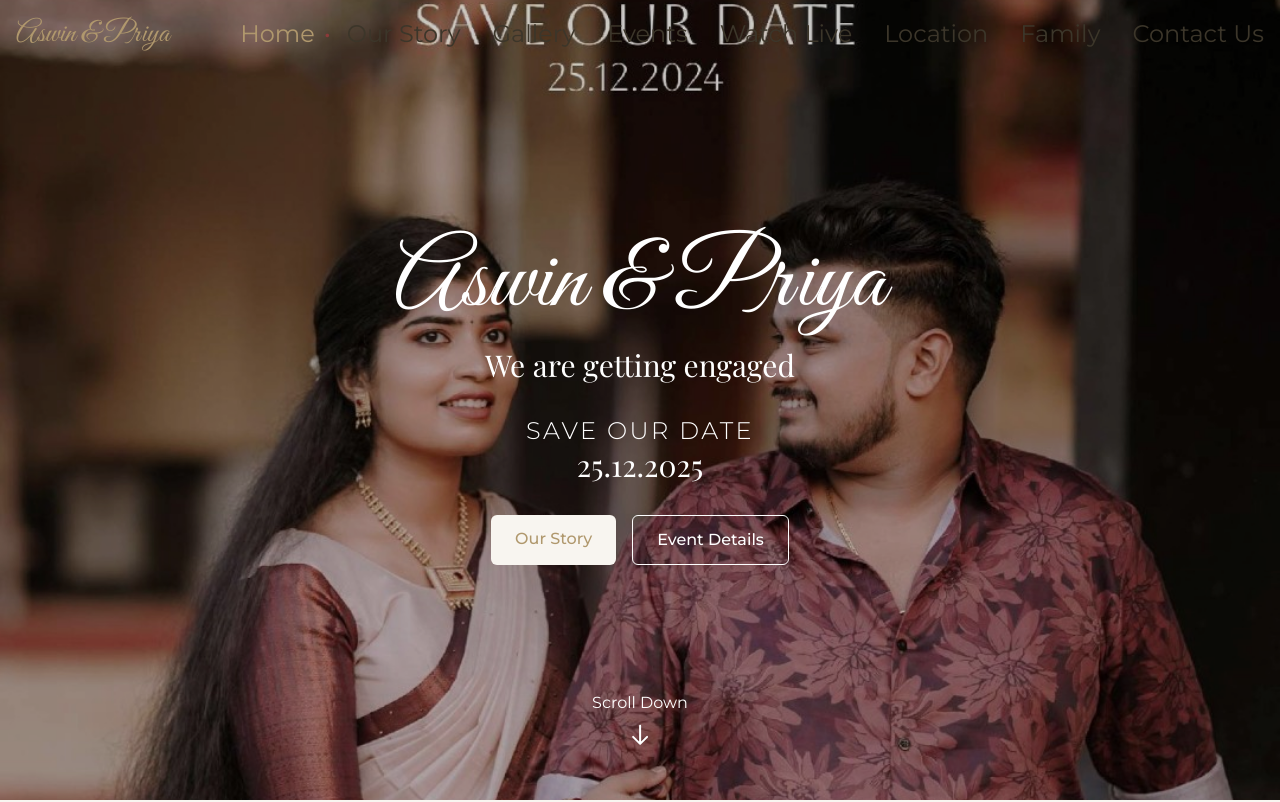
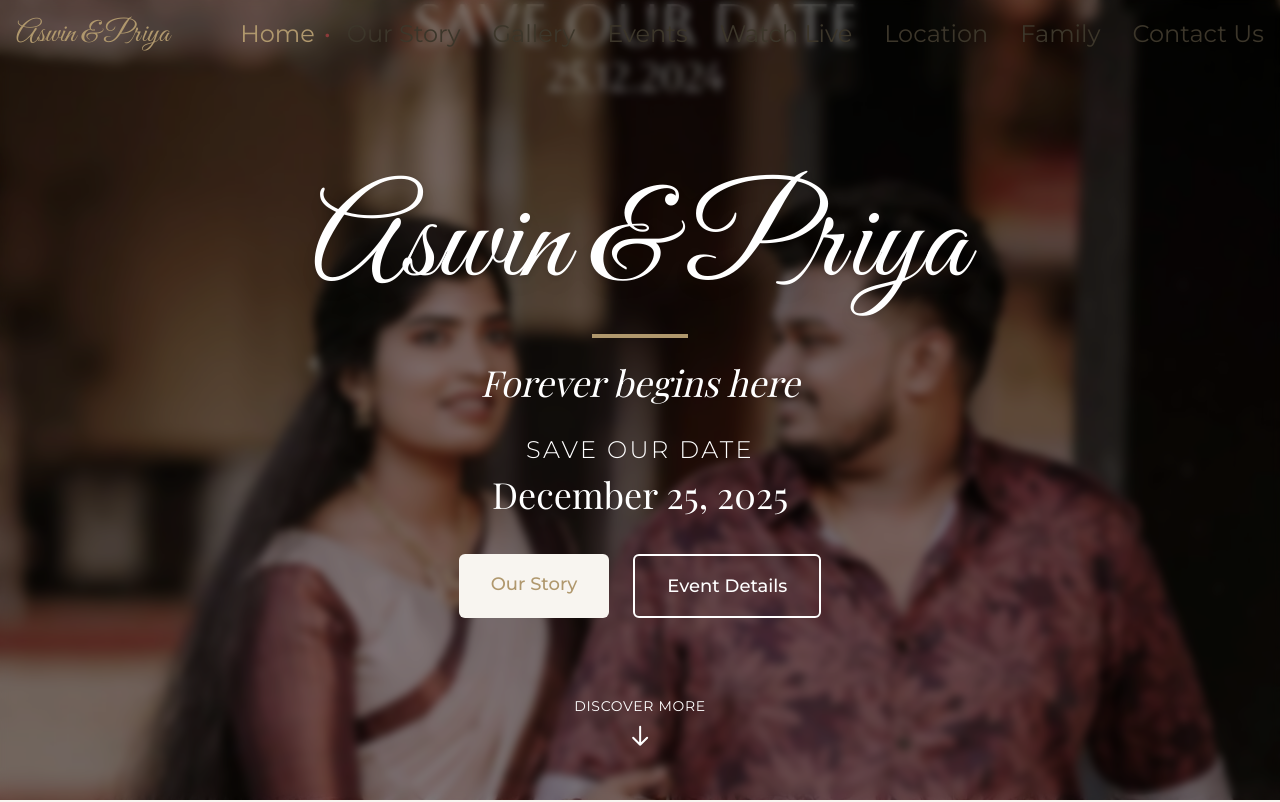
Before and after one commit to NidhinRoy/matson-website-demo, a React (Vite) app: page / in a window 1280 px wide. Shown: the top 802 px of the page. Built offline with nearby package versions, Linux system fonts and the light colour scheme.

Commit message:
Refactor: Update website front-end

```diff
--- a/src/pages/Index.tsx
+++ b/src/pages/Index.tsx
@@ -18,29 +18,30 @@ const Index = () => {
             alt="Aswin and Priya"
             className="w-full h-full object-cover"
           />
-          <div className="absolute inset-0 bg-black/20"></div>
+          <div className="absolute inset-0 bg-black/40 backdrop-blur-sm"></div>
         </div>
 
         <div className="container mx-auto px-4 relative z-10 text-center text-white">
-          <h1 className="font-script text-5xl md:text-7xl lg:text-8xl mb-4 animate-fade-in">
+          <h1 className="font-script text-6xl md:text-8xl lg:text-9xl mb-6 animate-fade-in drop-shadow-lg">
             Aswin & Priya
           </h1>
-          <p className="text-2xl md:text-3xl font-serif mb-8 animate-fade-in">
-            We are getting engaged
+          <div className="w-24 h-1 bg-gold mx-auto mb-6"></div>
+          <p className="text-2xl md:text-4xl font-serif mb-8 animate-fade-in italic">
+            Forever begins here
           </p>
-          <div className="mb-8 animate-fade-in">
-            <p className="uppercase tracking-widest text-xl md:text-2xl font-light">
+          <div className="mb-10 animate-fade-in">
+            <p className="uppercase tracking-widest text-xl md:text-2xl font-light mb-2">
               SAVE OUR DATE
             </p>
-            <p className="text-2xl md:text-3xl font-serif">
-              25.12.2025
+            <p className="text-3xl md:text-4xl font-serif font-light">
+              December 25, 2025
             </p>
           </div>
-          <div className="flex justify-center space-x-4 animate-fade-in">
-            <Link to="/our-story" className="bg-cream text-gold px-6 py-3 rounded-md hover:bg-gold hover:text-cream transition-colors font-medium">
+          <div className="flex justify-center space-x-6 animate-fade-in">
+            <Link to="/our-story" className="bg-cream text-gold px-8 py-4 rounded-md hover:bg-gold hover:text-cream transition-colors font-medium text-lg">
               Our Story
             </Link>
-            <Link to="/events" className="bg-transparent text-white border border-white px-6 py-3 rounded-md hover:bg-white/10 transition-colors font-medium">
+            <Link to="/events" className="bg-transparent text-white border-2 border-white px-8 py-4 rounded-md hover:bg-white/20 transition-colors font-medium text-lg">
               Event Details
             </Link>
           </div>
@@ -48,7 +49,7 @@ const Index = () => {
 
         <div className="absolute bottom-10 left-1/2 transform -translate-x-1/2 z-10 text-white">
           <a href="#welcome" className="flex flex-col items-center animate-bounce">
-            <span className="mb-2">Scroll Down</span>
+            <span className="mb-2 text-sm uppercase tracking-wider">Discover More</span>
             <svg
               className="w-6 h-6"
               fill="none"
```
